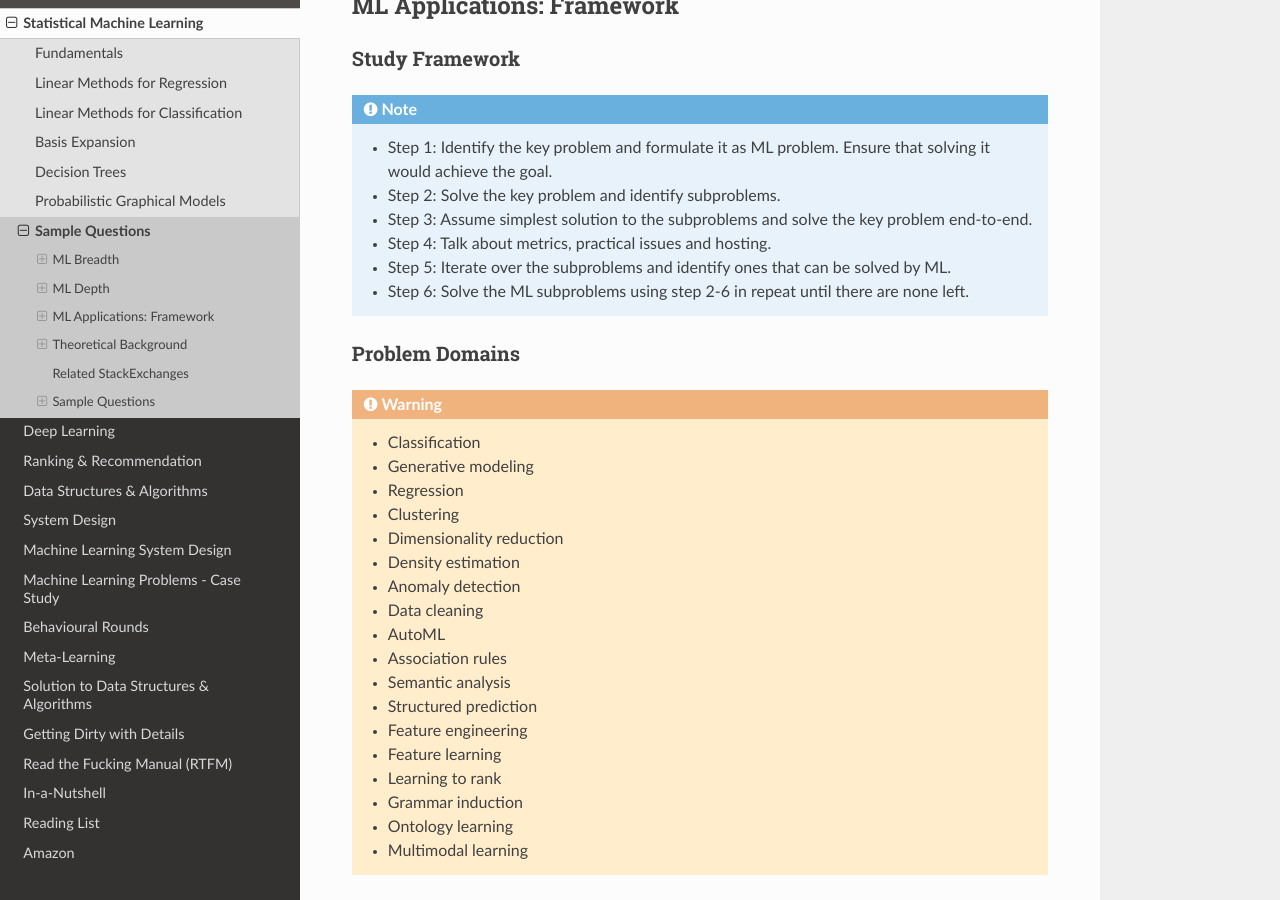
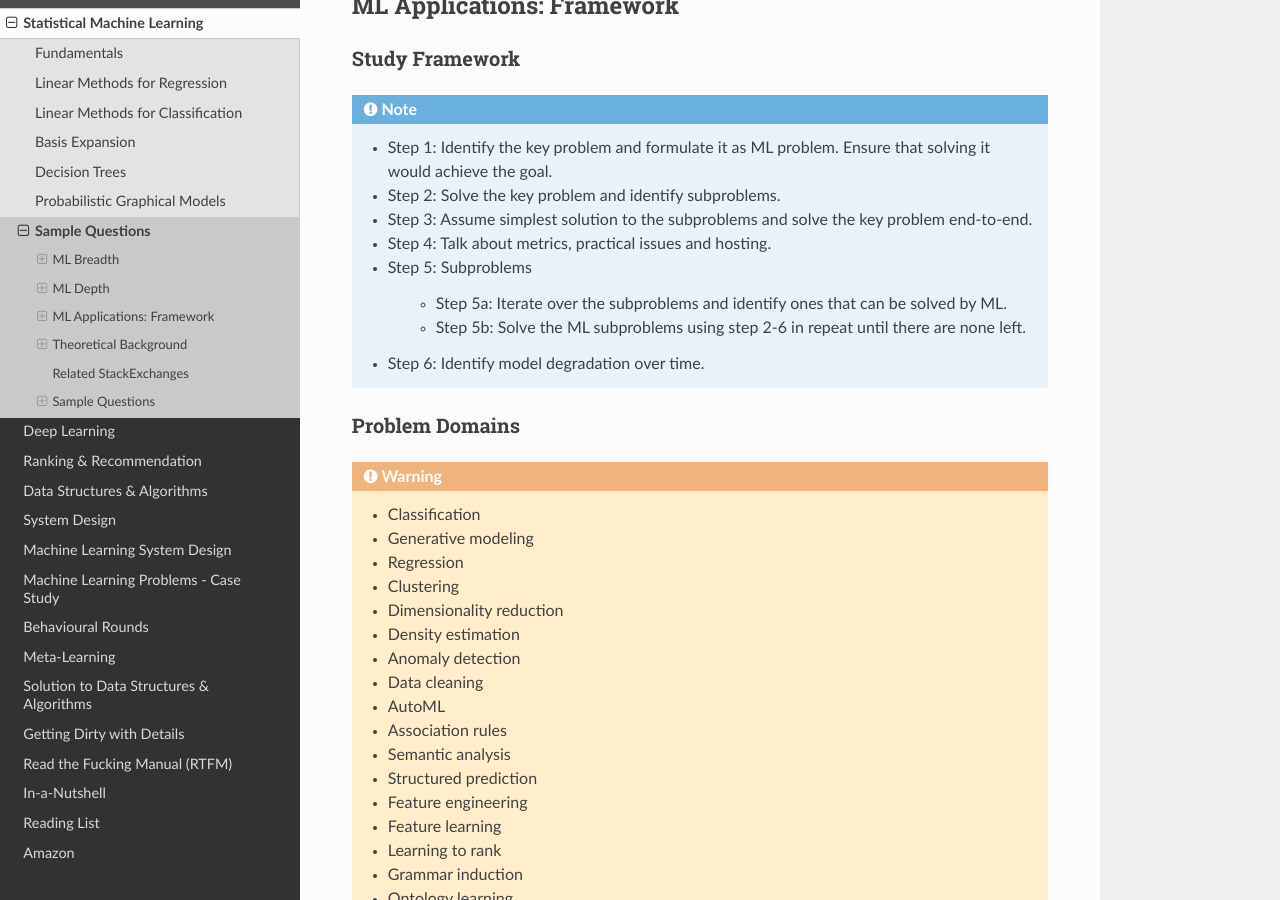
Before and after one commit to uselesstechjunks/leetcode, a Sphinx documentation site: the page built from docs/source/ml/qb.rst, in a window 1280 px wide and 900 px high, scrolled down 1722 px. Built offline with Sphinx 7.4.7 and the Read the Docs theme 2.0.0, drawn with Linux system fonts in a browser that asks for light colours; some of the changed text lies outside the part shown.

Commit message:
Update qb.rst

```diff
--- a/docs/source/ml/qb.rst
+++ b/docs/source/ml/qb.rst
@@ -72,8 +72,11 @@ Study Framework
 	* Step 2: Solve the key problem and identify subproblems.
 	* Step 3: Assume simplest solution to the subproblems and solve the key problem end-to-end.
 	* Step 4: Talk about metrics, practical issues and hosting.
-	* Step 5: Iterate over the subproblems and identify ones that can be solved by ML.
-	* Step 6: Solve the ML subproblems using step 2-6 in repeat until there are none left.
+	* Step 5: Subproblems
+
+		* Step 5a: Iterate over the subproblems and identify ones that can be solved by ML.
+		* Step 5b: Solve the ML subproblems using step 2-6 in repeat until there are none left.
+	* Step 6: Identify model degradation over time.
 
 Problem Domains
 ================================================================================
```
Also changed, not shown: other parts of docs/source/ml/qb.rst (+3 -3 lines).
